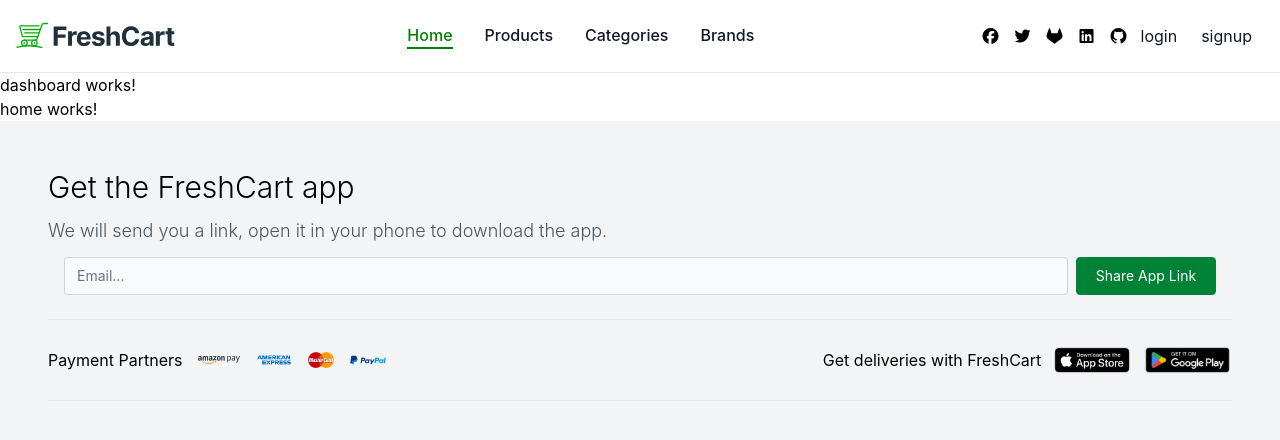
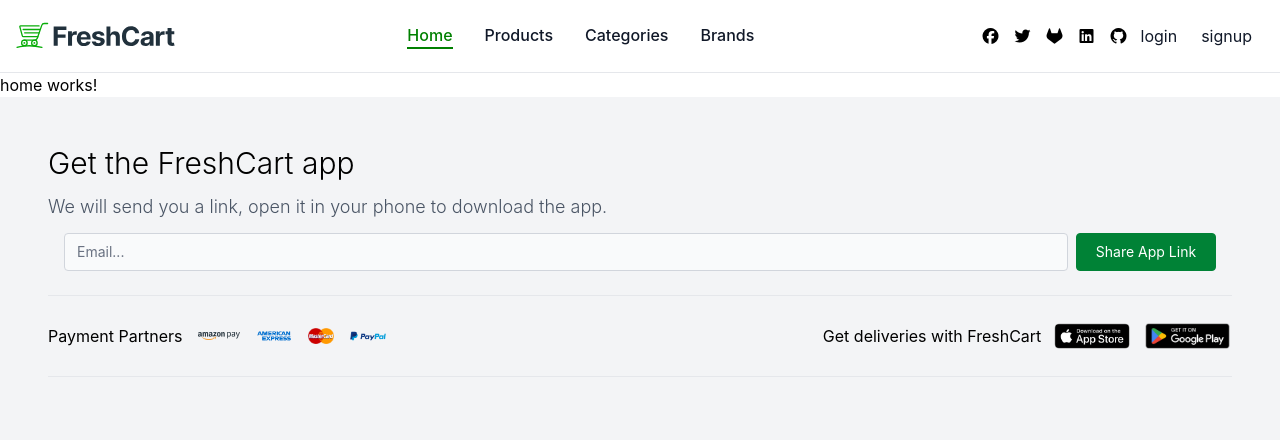
Before and after one commit to Mathew-Samir/e-commerce-angular, an Angular app: page /dashboard/home in a window 1280 px wide. Shown: the top 440 px of the page. Built offline with nearby package versions, Linux system fonts and the light colour scheme.

Commit message:
test: 💍 test

```diff
--- a/src/app/layout/dashboard/dashboard.html
+++ b/src/app/layout/dashboard/dashboard.html
@@ -1,2 +1,2 @@
-<p>dashboard works!</p>
+<!-- <p>dashboard works!</p> -->
 <router-outlet />
```
